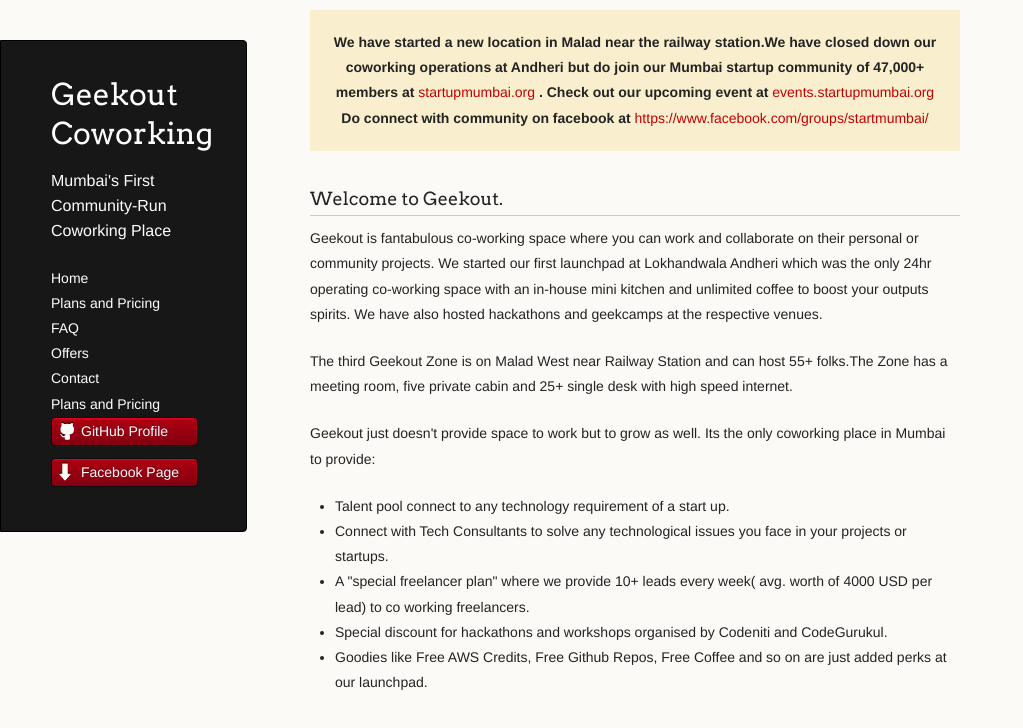
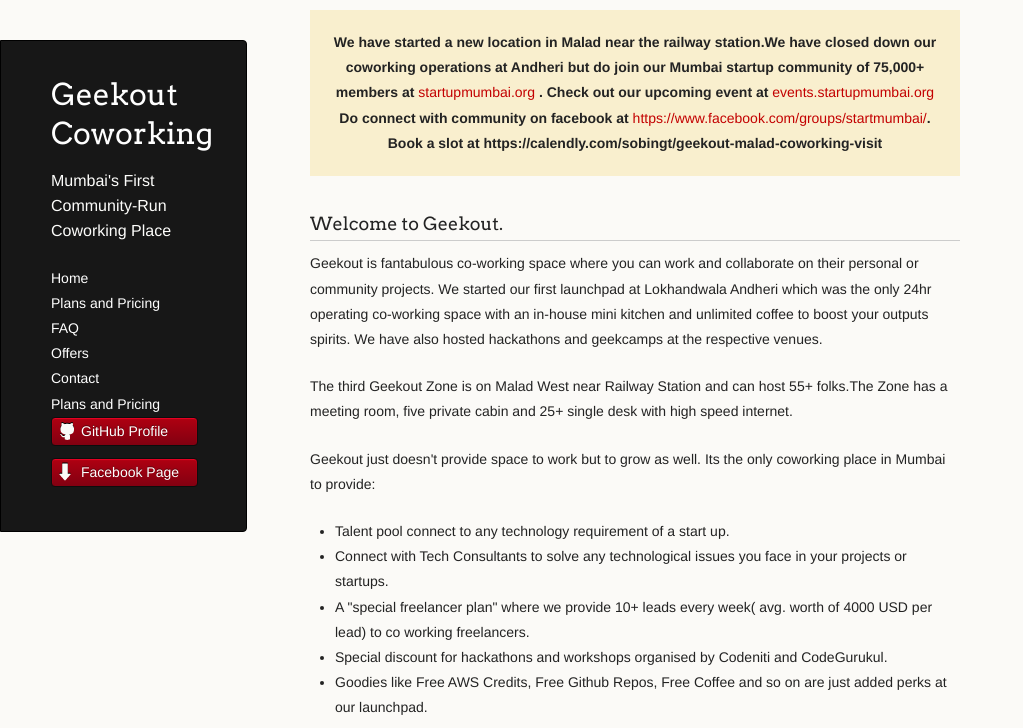
Before and after one commit to geekout-coworking/geekout-coworking.github.io, a website: page index.html in a window 1280 px wide. Shown: the top 728 px of the page, without its empty margins (0-1023 px from the left). Drawn offline with nearby package versions, Linux system fonts and the light colour scheme.

Commit message:
Update booking slot

```diff
--- a/index.html
+++ b/index.html
@@ -54,7 +54,7 @@
     font-weight: bold;
     text-align: center;
     background: #f9efce;
-"> We have started a new location in Malad near the railway station.We have closed down our coworking operations at Andheri but do join our Mumbai startup community of 47,000+ members at <a href="http://startupmumbai.org/">startupmumbai.org</a> . Check out our upcoming event at <a href="http://events.startupmumbai.orgg/">events.startupmumbai.org</a> <br>Do connect with community on facebook at<a href="https://www.facebook.com/groups/startmumbai/"> https://www.facebook.com/groups/startmumbai/</a></div>
+"> We have started a new location in Malad near the railway station.We have closed down our coworking operations at Andheri but do join our Mumbai startup community of 75,000+ members at <a href="http://startupmumbai.org/">startupmumbai.org</a> . Check out our upcoming event at <a href="http://events.startupmumbai.orgg/">events.startupmumbai.org</a> <br>Do connect with community on facebook at<a href="https://www.facebook.com/groups/startmumbai/"> https://www.facebook.com/groups/startmumbai/</a>. Book a slot at https://calendly.com/sobingt/geekout-malad-coworking-visit </div>
         <h3>
 <a id="welcome-to-geekout" class="anchor" href="#welcome-to-geekout" aria-hidden="true"><span class="octicon octicon-link"></span></a>Welcome to Geekout.</h3>
 
```
